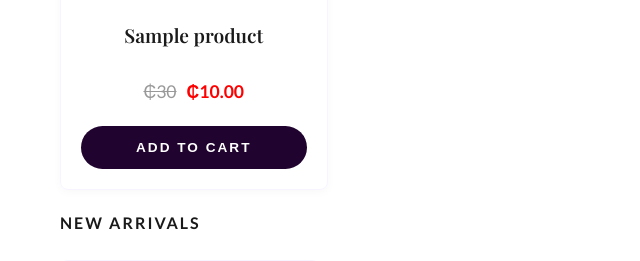
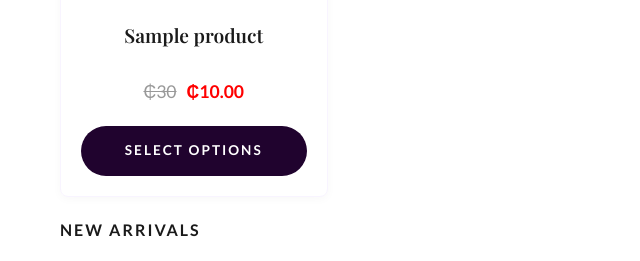
Before and after one commit to Niito99/glowmore, a Django app: page / in a window 1280 px wide. Shown: the part 1543-1804 px from the top of the page, without its empty margins (0-640 px from the left). Run offline with Django 5.2, Linux system fonts and the light colour scheme; tables that the repository leaves empty hold one stand-in row (values such as "Sample post").

Commit message:
fix(grid): point parameter products to detail page to pick options

```diff
--- a/templates/store/index.html
+++ b/templates/store/index.html
@@ -116,10 +116,14 @@
                         <span class="old-price">₵{{ product.price|add:"20" }}</span>
                         <span class="current-price">₵{{ product.price }}</span>
                     </div>
-                    <form action="{% url 'add_to_cart' product.id %}" method="POST" class="add-to-cart-form">
+                    {% if product.has_size_options or product.color_1 or product.color_2 or product.color_3 %}
+                    <a href="{% url 'product_detail' product.id %}" class="btn btn-gold btn-full" style="text-align: center; display: block; margin-top: 10px;">Select Options</a>
+                    {% else %}
+                    <form action="{% url 'add_to_cart' product.id %}" method="POST" class="add-to-cart-form" style="margin-top: 10px;">
                         {% csrf_token %}
                         <button type="submit" class="btn btn-gold btn-full">Add to Cart</button>
                     </form>
+                    {% endif %}
                 </div>
             </div>
         {% empty %}
```
